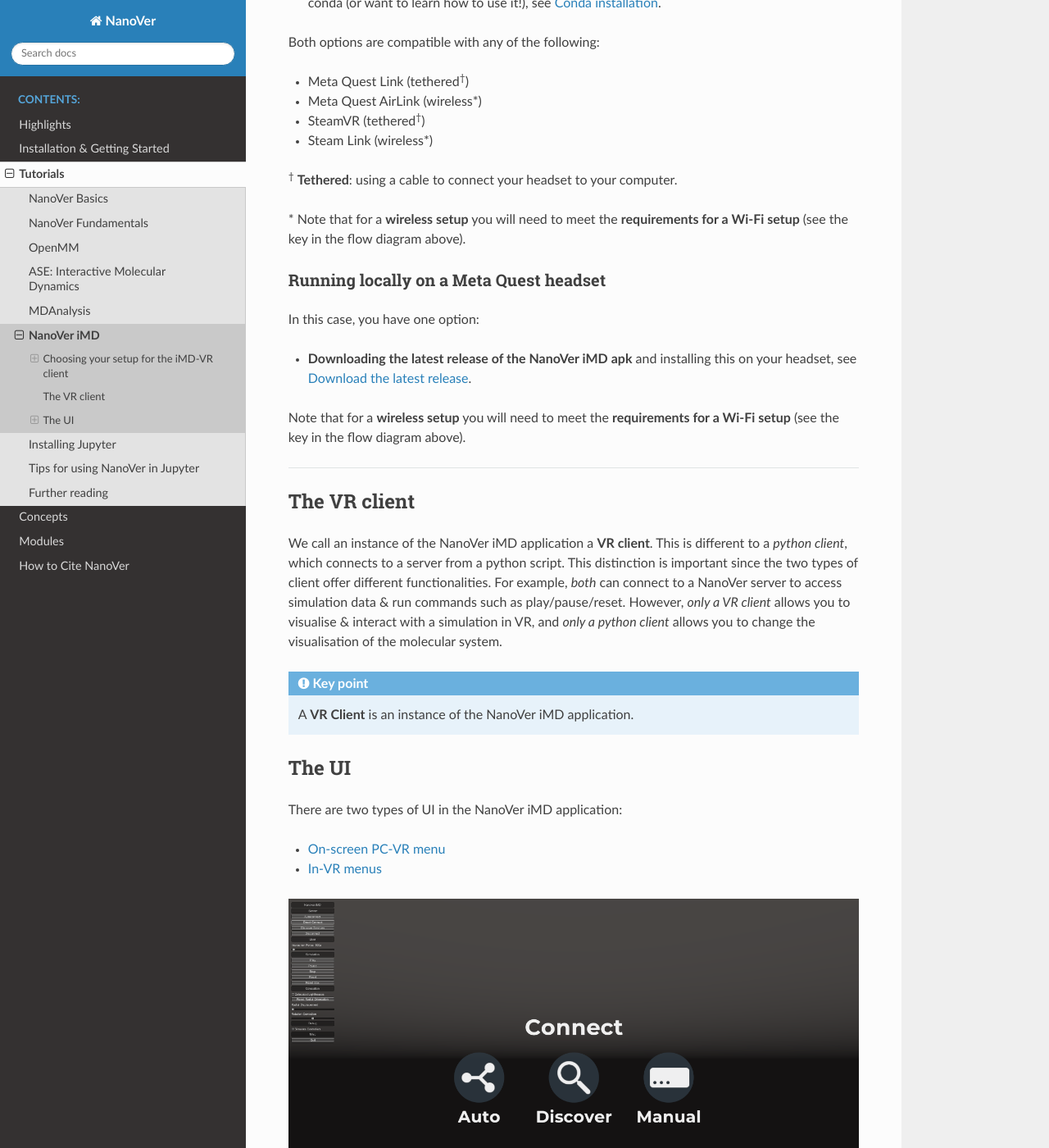
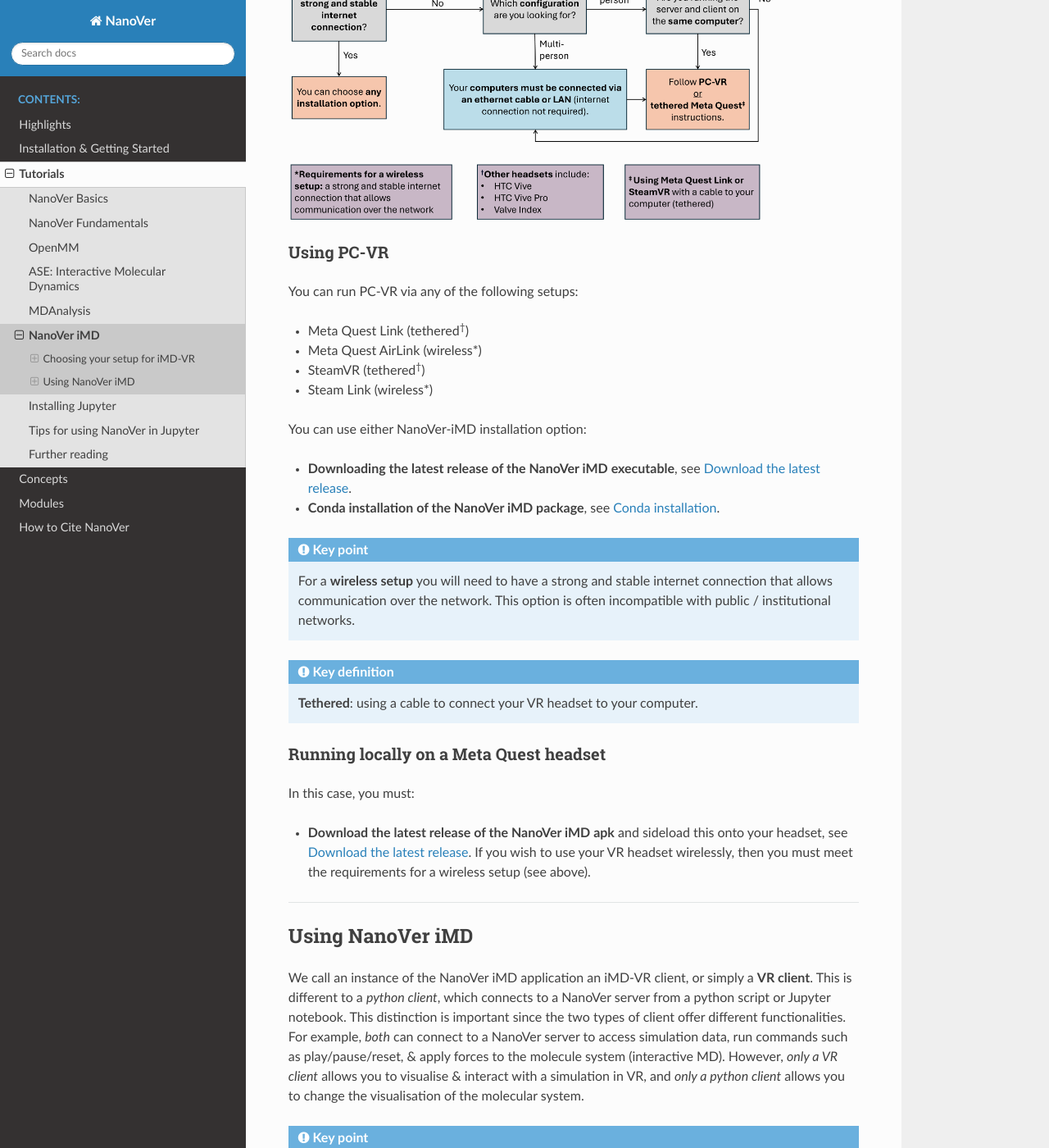
Before and after one commit to IRL2/nanover-docs, a Sphinx documentation site: the page built from source/tutorials/vrclient/vrclient.rst, in a window 1280 px wide and 1400 px high, scrolled down 1500 px. Shown: the whole window at 82% size. Built offline with Sphinx 7.4.7 and the Read the Docs theme 3.1.0, drawn with Linux system fonts in a browser that asks for light colours; pages that are not in the unit, such as notebooks, are missing from menus; the version number could not be read and is left out; some of the changed text lies outside the part shown.

Commit message:
Update NanoVer iMD tutorial page
Update flow diagram - made it smaller, rearranged it and corrected a mistake about the flow for a PC-VR setup with a private network. Rearrange

```diff
--- a/source/tutorials/vrclient/vrclient.rst
+++ b/source/tutorials/vrclient/vrclient.rst
@@ -12,11 +12,22 @@
 * joining together with others for multi-person sessions in VR
 
 To install the NanoVer iMD application, please go to :ref:`installation`.
+For help choosing your VR setup, please see :ref:`choosing_setup_iMD-VR` below.
 
-.. _choosing_setup_iMD-VR_client:
+.. contents:: Contents
+    :depth: 3
 
-Choosing your setup for the iMD-VR client
-#########################################
+----
+
+.. _choosing_setup_iMD-VR:
+
+Choosing your setup for iMD-VR
+##############################
+
+If you wish to visualise and/or interact with your simulations in VR, you will need to use an iMD-VR client.
+We focus on NanoVer iMD as the prototypical iMD-VR client, but these instructions can be generalised to any iMD-VR client,
+e.g. your own custom VR application that uses the NanoverUnityPlugin.
+
 
 .. note::
 
@@ -25,70 +36,73 @@
     one you are most comfortable with! We also recommend checking out the online documentation for your VR headset if you
     run into any problems relating to setting up your VR kit.
 
+Flow diagram for choosing your VR setup
+~~~~~~~~~~~~~~~~~~~~~~~~~~~~~~~~~~~~~~~
 
-If you wish to visualise and interact with your simulations in VR, you will need to install an iMD-VR client. Below is a
-flow diagram to help you decide which setup to use.
+Below is a flow diagram to help you decide which VR setup to choose.
 
 .. image::  /_static/VR_client_flow_diagram.png
   :width: 600
 
+
 Using PC-VR
 ~~~~~~~~~~~
 
-In this case, you have two options for running the VR client:
-
-* **Downloading the latest release of the NanoVer iMD executable**. This is a quick and easy option for those unfamiliar with conda, see :ref:`download_latest_release_VR_client`.
-
-* **Conda installation of the NanoVer iMD package**. This is a good option if you are familiar with conda (or want to learn how to use it!), see :ref:`conda_installation_VR_client`.
-
-Both options are compatible with any of the following:
+You can run PC-VR via any of the following setups:
 
 * Meta Quest Link (tethered\ :sup:`†`)
 * Meta Quest AirLink (wireless*)
 * SteamVR (tethered\ :sup:`†`)
 * Steam Link (wireless*)
 
-\ :sup:`†` **Tethered**: using a cable to connect your headset to your computer.
+You can use either NanoVer-iMD installation option:
 
-\* Note that for a **wireless setup** you will need to meet the **requirements for a Wi-Fi setup** (see the key in the flow
-diagram above).
+* **Downloading the latest release of the NanoVer iMD executable**, see :ref:`download_latest_release_VR_client`.
+
+* **Conda installation of the NanoVer iMD package**, see :ref:`conda_installation_VR_client`.
+
+.. admonition:: Key point
+
+    For a **wireless setup** you will need to have a strong and stable internet connection that allows communication over the network.
+    This option is often incompatible with public / institutional networks.
+
+.. admonition:: Key definition
+
+    \ **Tethered**: using a cable to connect your VR headset to your computer.
+
 
 Running locally on a Meta Quest headset
 ~~~~~~~~~~~~~~~~~~~~~~~~~~~~~~~~~~~~~~~
 
-In this case, you have one option:
+In this case, you must:
 
-* **Downloading the latest release of the NanoVer iMD apk** and installing this on your headset, see
-  :ref:`download_latest_release_VR_client`.
+* **Download the latest release of the NanoVer iMD apk** and sideload this onto your headset, see
+  :ref:`download_latest_release_VR_client`. If you wish to use your VR headset wirelessly,
+  then you must meet the requirements for a wireless setup (see above).
 
-Note that for a **wireless setup** you will need to meet the **requirements for a Wi-Fi setup** (see the key in the flow
-diagram above).
 
 ----
 
-.. _installing_imdvr_client:
 
+Using NanoVer iMD
+#################
 
-The VR client
-#############
-
-We call an instance of the NanoVer iMD application a **VR client**.
-This is different to a *python client*, which connects to a server from a python script.
+We call an instance of the NanoVer iMD application an iMD-VR client, or simply a **VR client**.
+This is different to a *python client*, which connects to a NanoVer server from a python script or Jupyter notebook.
 This distinction is important since the two types of client offer different functionalities.
-For example, *both* can connect to a NanoVer server to access simulation data & run commands
-such as play/pause/reset.
+For example, *both* can connect to a NanoVer server to access simulation data, run commands
+such as play/pause/reset, & apply forces to the molecule system (interactive MD).
 However, *only a VR client* allows you to visualise & interact with a simulation in VR,
 and *only a python client* allows you to change the visualisation of the molecular system.
 
 .. admonition:: Key point
 
-   A **VR Client** is an instance of the NanoVer iMD application.
+   A **VR Client** or **iMD-VR client** is an instance of the NanoVer iMD application that has connected to a NanoVer server.
 
+User Interface
+~~~~~~~~~~~~~~
 
-The UI
-######
-
-There are two types of UI in the NanoVer iMD application:
+There are two types of user interface (UI) in the NanoVer iMD application:
 
 .. toctree::
    :maxdepth: 1
```
Also changed, not shown: source/installation.rst (+7 -3 lines), source/_static/VR_client_flow_diagram.png, 2 other files.
